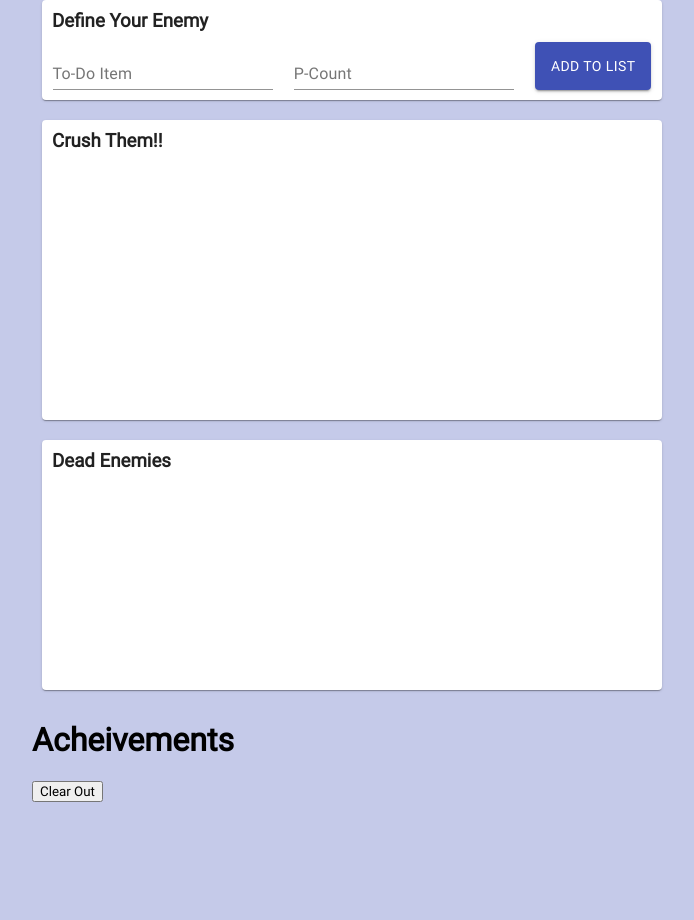
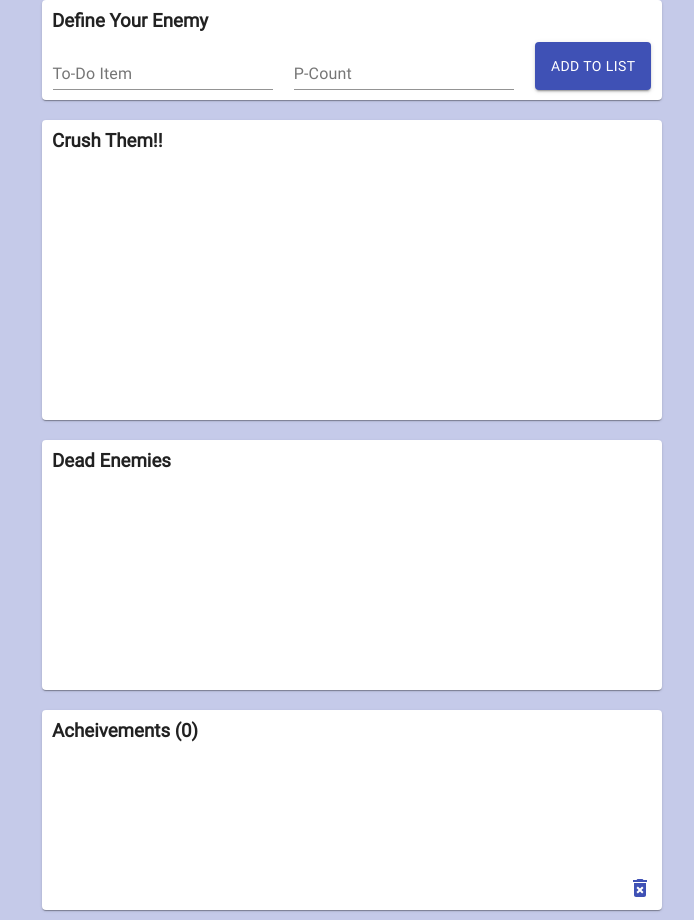
Before and after one commit to Jesscha/pomotodo, a React (Create React App) app: page / in a window 1280 px wide. Shown: the whole page, without its empty margins (288-982 px from the left). Before the commit the page ends 802 px from the top, so only its background shows below. Built offline with nearby package versions, Linux system fonts and the light colour scheme.

Commit message:
add aheivement

```diff
--- a/src/component/block-acheived-container/blockAcheivedContainer.component.jsx
+++ b/src/component/block-acheived-container/blockAcheivedContainer.component.jsx
@@ -4,27 +4,31 @@ import './blockAcheivedContainer.styles.scss'
 import Pomoblock from '../pomoblock/pomoblock.component';
 import { connect } from 'react-redux';
 import { clearAcheivedBlocks } from '../../redux/todo/todo.action';
+import { Paper } from '@material-ui/core';
+import DeleteForeverIcon from '@material-ui/icons/DeleteForever';
 
-export const BlockAcheivedContainer = ({achievedBlocks, clearBlocks}) =>{
+export const BlockAcheivedContainer = ({ achievedBlocks, clearBlocks }) => {
 
     return (
-        <div className="block-acheived-container">
-            <h1>Acheivements</h1>
-            {[...Array(achievedBlocks)].map((n, index) => (
-                        <Pomoblock key={index} finished={true} />
-                    ))}
+        <Paper className="container block-acheived-container">
+            <h3 className="acheived-title" >Acheivements <span>{`(${achievedBlocks})`}</span></h3>
+            <span className="acheived-blocks">
+                {[...Array(achievedBlocks)].map((n, index) => (
+                    <Pomoblock key={index} finished={true} />
+                ))}
+            </span>
 
-            <button onClick={()=>{clearBlocks()}}>Clear Out</button>
-        </div>
+            <DeleteForeverIcon className="deleteIcon" color="primary" onClick={() => { clearBlocks() }} />
+        </Paper>
     )
 }
 
-const mapDispatchToProps = dispatch =>({
-    clearBlocks : ()=> dispatch(clearAcheivedBlocks())
+const mapDispatchToProps = dispatch => ({
+    clearBlocks: () => dispatch(clearAcheivedBlocks())
 })
 
-const mapStateToProps = state =>({
-    achievedBlocks : state.todoItem.achievedBlocks
+const mapStateToProps = state => ({
+    achievedBlocks: state.todoItem.achievedBlocks
 })
 
-export default  connect(mapStateToProps, mapDispatchToProps)(BlockAcheivedContainer);
+export default connect(mapStateToProps, mapDispatchToProps)(BlockAcheivedContainer);
--- a/src/component/block-acheived-container/blockAcheivedContainer.styles.scss
+++ b/src/component/block-acheived-container/blockAcheivedContainer.styles.scss
@@ -0,0 +1,44 @@
+.block-acheived-container{
+    position: relative;
+
+    height: 200px;
+
+    .acheived-title{
+        position: absolute;
+        top:10px;
+        left:10px;
+        margin:0;
+    }
+
+    .acheived-blocks{
+        display: inline-block;
+        padding:0;
+        padding-top: 40px;
+        padding-left: 20px;
+        width:100%
+    }
+
+    .deleteIcon{
+        position: absolute;
+        right: 10px;
+        bottom: 10px;
+        cursor: pointer;
+    }
+
+    .deleteIcon:hover{
+        animation: shaking 100ms 0s infinite alternate;
+    }
+
+
+}
+
+@keyframes shaking{
+    from {
+        transform: rotateZ(0);
+    }
+
+    to{
+        transform: rotateZ(10deg);
+    }
+
+}
--- a/src/component/todo-item/todoItem.component.jsx
+++ b/src/component/todo-item/todoItem.component.jsx
@@ -9,14 +9,17 @@ import './todoItem.styles.scss'
 import { Checkbox } from '@material-ui/core';
 import Button from '@material-ui/core/Button';
 import ButtonGroup from '@material-ui/core/ButtonGroup';
-import {throttle} from 'lodash'
+import { throttle } from 'lodash'
 export class TodoItem extends React.Component {
     constructor(props) {
         super(props);
         this.state = {
             itemState: "ready"
-        }
-        this.hadleThrottle=throttle(this.props.moveItem, 100000)
+        };
+        this.handleMoveItemThrottle = throttle(this.props.moveItem, 100000);
+        this.hadleMoveBackThrottle = throttle(this.props.moveBack, 100000);
+
+
     }
 
     fireTimerAction = (item) => {
@@ -56,15 +59,19 @@ export class TodoItem extends React.Component {
     }
 
     render() {
-        const { item, moveItem, moveBack, isLive, deleteItemFromDone, addPomoBlocks, removePomoBlocks } = this.props
+        const { item, isLive, deleteItemFromDone, addPomoBlocks, removePomoBlocks } = this.props
         const { name, livePomoBlocks, finishedPomoBlocks } = item
         return (
             <li className="todo-item">
                 {isLive ? <Checkbox onClick={() => {
                     setTimeout(() => {
-                        this.hadleThrottle(item)
+                        this.handleMoveItemThrottle(item)
                     }, 700)
-                }} color="primary" /> : <button onClick={() => { moveBack(item) }}>Go Back</button>}
+                }} color="primary" /> : <Checkbox checked="true" onClick={() => {
+                    setTimeout(() => {
+                        this.hadleMoveBackThrottle(item)
+                    }, 700)
+                }} color="primary" />}
                 {isLive ?
                     (
                         this.state.itemState === "ready" ?
@@ -88,13 +95,17 @@ export class TodoItem extends React.Component {
                             ))}
                         </span>
                         <ButtonGroup className="buttons-plusminus" color="primary" aria-label="outlined primary button group">
-                            <Button  onClick={() => { addPomoBlocks(item) }}>+</Button>
-                            <Button  onClick={() => { removePomoBlocks(item) }}>-</Button>
+                            <Button onClick={() => { addPomoBlocks(item) }}>+</Button>
+                            <Button onClick={() => { removePomoBlocks(item) }}>-</Button>
                         </ButtonGroup>
                     </>
-                ) : <button onClick={() => {
-                    deleteItemFromDone(item);
-                }}>X</button>}
+                ) :
+                    <ButtonGroup className="buttons-delete" color="primary" aria-label="outlined primary button group">
+                        <Button onClick={() => {
+                            deleteItemFromDone(item);
+                        }}>X</Button>
+                    </ButtonGroup>
+                }
             </li>
         )
     }
--- a/src/component/todo-item/todoItem.styles.scss
+++ b/src/component/todo-item/todoItem.styles.scss
@@ -11,12 +11,12 @@
         height: 30px;
     }
     .button-play:hover{
-        animation: wiggle 300ms 0s infinite ease-out;
+        animation: spining 300ms 0s infinite ease-out;
     }
     .button-working{
         width: 30px;
         height: 30px;
-        animation: wiggle 1000ms 0s infinite;
+        animation: spining 1000ms 0s infinite;
     }
 
     .button-resting{
@@ -29,7 +29,7 @@
       align-items: center;
     }
 
-    .buttons-plusminus{
+    .buttons-plusminus,.buttons-delete{
         position: absolute;
         right:20px;
         height: 25px;
@@ -38,7 +38,7 @@
 }
 
 
-@keyframes wiggle{
+@keyframes spining{
     from {
         transform: rotateZ(0);
     }
```
